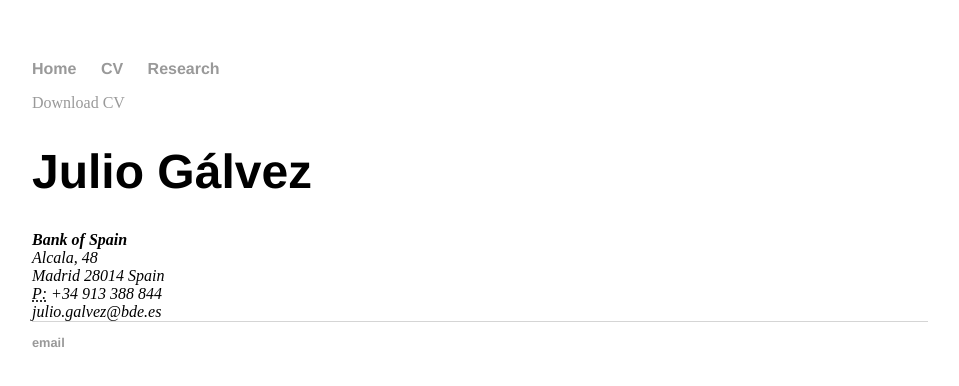
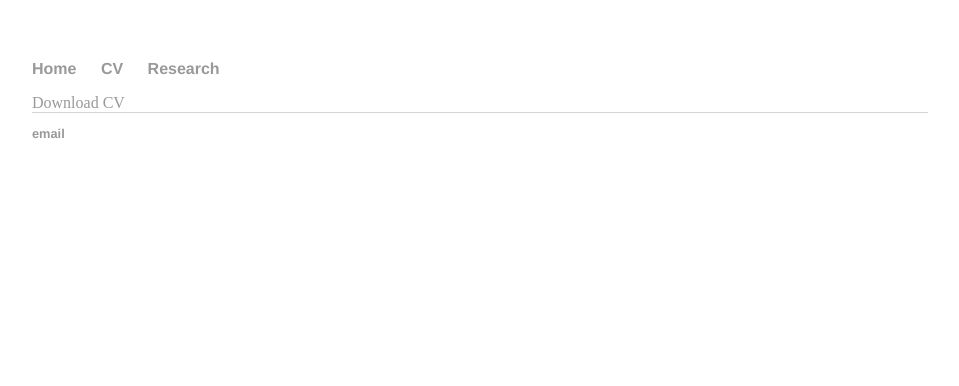
Before and after one commit to galvezjm/galvezjm.github.io, a Jekyll site: the page built from cv/index.html, in a window 1280 px wide. Shown: the top 386 px of the page, without its empty margins (160-1119 px from the left). Built offline with Jekyll 4.4.1, drawn with Linux system fonts in a browser that asks for light colours.

Commit message:
Update index.html

```diff
--- a/cv/index.html
+++ b/cv/index.html
@@ -4,12 +4,6 @@ title: CV of Julio Gálvez
 ---
 <div class="cv"> <a href="#" class="download" title="Download CV as
 PDF">Download CV</a>
-<h1>Julio Gálvez</h1>
-<address> <strong>Bank of Spain</strong><br>
-Alcala, 48<br>
-Madrid 28014 Spain<br>
-<abbr title="phone">P:</abbr> +34 913 388 844<br>
-<span class="obfuscate">julio.galvez@bde.es</span> </address>
 </div>
 </body>
 </html>
```
